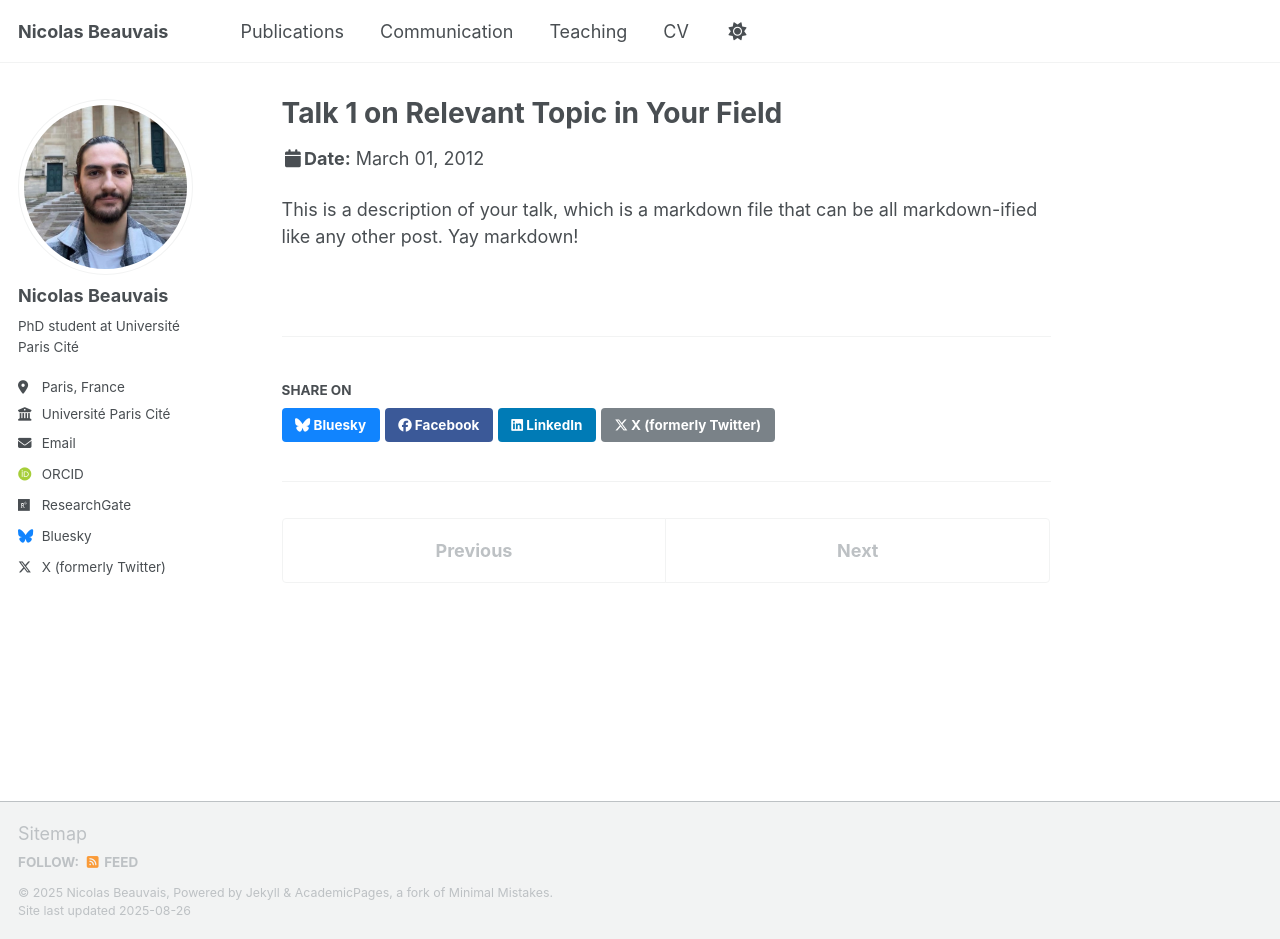
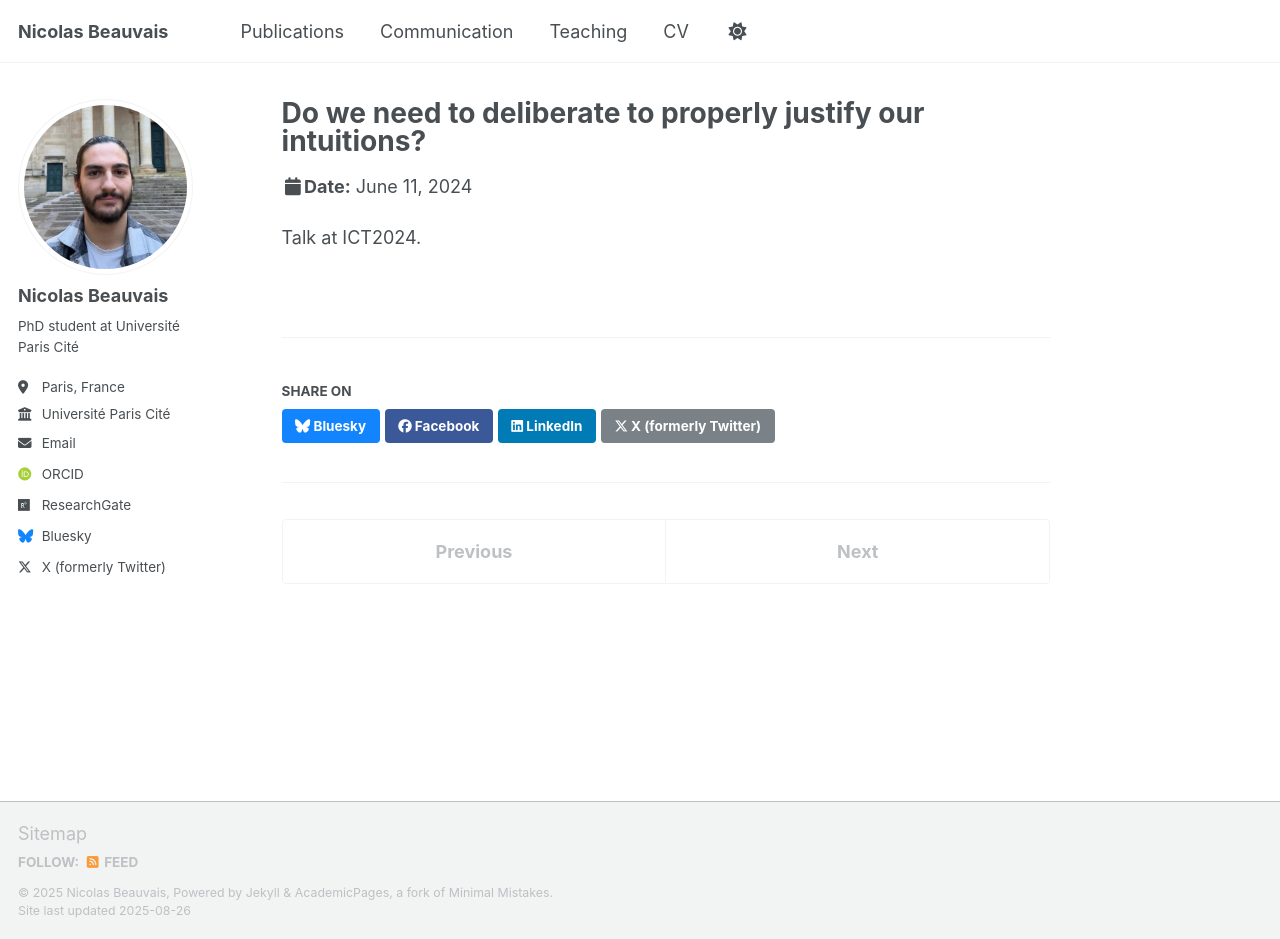
Before and after one commit to nbeauvais/nbeauvais.github.io, a Jekyll site: the page built from _talks/2012-03-01-talk-1.md, in a window 1280 px wide and 939 px high. Built offline with Jekyll 4.4.1, drawn with Linux system fonts in a browser that asks for light colours; some web fonts are replaced; a script that is not in the unit is left out.

Commit message:
Revise talk information for ICT2024

```diff
--- a/_talks/2012-03-01-talk-1.md
+++ b/_talks/2012-03-01-talk-1.md
@@ -1,11 +1,11 @@
 ---
-title: "Talk 1 on Relevant Topic in Your Field"
+title: "Do we need to deliberate to properly justify our intuitions?"
 collection: talks
 type: "Talk"
-permalink: /talks/2012-03-01-talk-1
-venue: "UC San Francisco, Department of Testing"
-date: 2012-03-01
-location: "San Francisco, CA, USA"
+permalink: /talks/2024-06-11-talk-1
+venue: "International Conference on Thinking"
+date: 2024-06-11
+location: "Milan, Italy"
 ---
 
-This is a description of your talk, which is a markdown file that can be all markdown-ified like any other post. Yay markdown!
+Talk at ICT2024.
```
